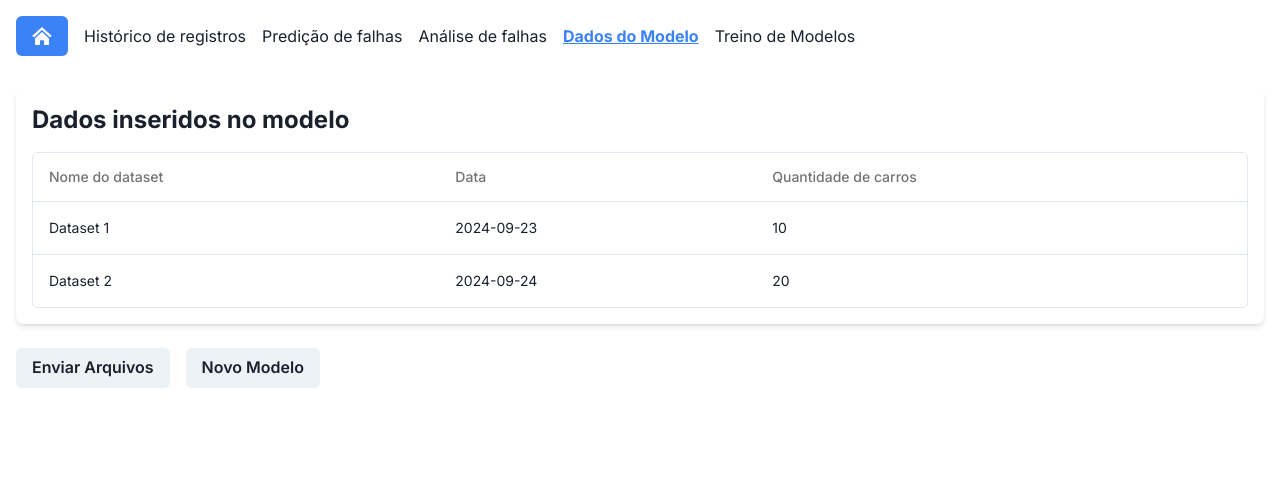
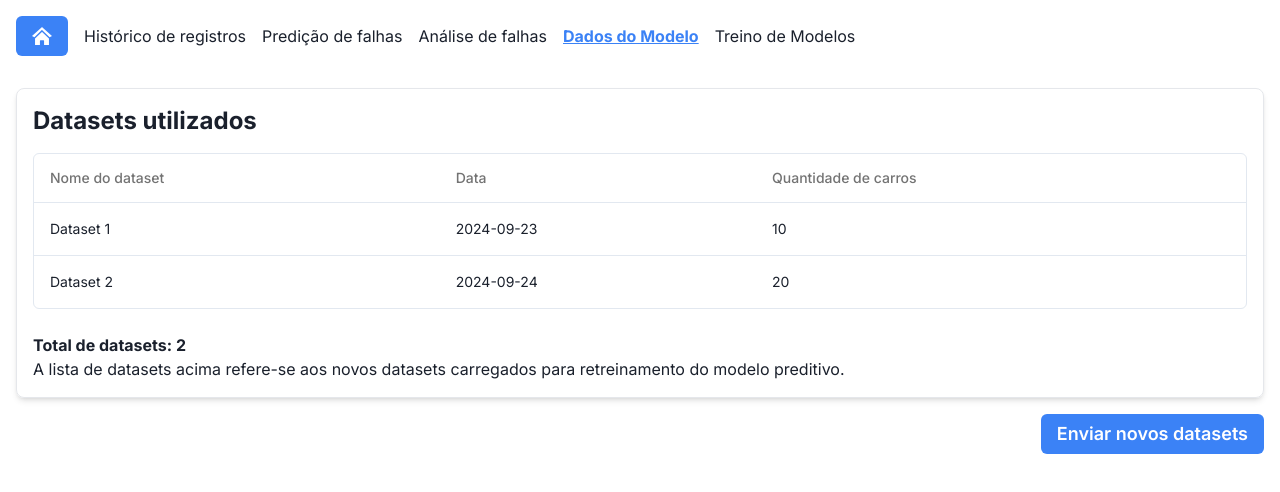
Before and after one commit to Inteli-College/2024-2A-T08-EC07-G05, a Next.js app in the folder src/frontend/: page /data in a window 1280 px wide. Shown: the top 492 px of the page. Built offline with nearby package versions, Linux system fonts and the light colour scheme.

Commit message:
fix: final data page stylization

```diff
--- a/src/frontend/src/app/data/page.jsx
+++ b/src/frontend/src/app/data/page.jsx
@@ -1,22 +1,11 @@
-"use client";  // Make sure it's at the top
-
+"use client";
 
 import React, { useState } from "react";
 import NavBar from "@/components/navBar";
-
 import {
   Box,
-  Heading,
   Text,
-  Table,
-  Thead,
-  Tbody,
-  Tr,
-  Th,
-  Td,
-  TableContainer,
   Button,
-  Card,
   Input,
   Modal,
   ModalOverlay,
@@ -25,7 +14,6 @@ import {
   ModalBody,
   ModalFooter,
   useDisclosure,
-  Stack,
   Alert,
   AlertIcon,
   AlertTitle,
@@ -34,14 +22,13 @@ import {
 import { DataTable } from "@/components/ui/data-table";
 
 function DataPage() {
-  const { isOpen, onOpen, onClose } = useDisclosure(); // Chakra UI modal hook
-  const [datasets, setDatasets] = useState([
+  const { isOpen, onOpen, onClose } = useDisclosure();
+  const [datasets] = useState([
     { datasetName: "Dataset 1", date: "2024-09-23", numberOfRows: 10 },
     { datasetName: "Dataset 2", date: "2024-09-24", numberOfRows: 20 },
   ]);
-
   const [files, setFiles] = useState({ falhas: null, resultados: null, status: null });
-  const [isSubmitted, setIsSubmitted] = useState(false); // Track if files are uploaded successfully
+  const [isSubmitted, setIsSubmitted] = useState(false);
 
   const handleFileChange = (event, fileType) => {
     setFiles({ ...files, [fileType]: event.target.files ? event.target.files[0] : null });
@@ -49,64 +36,47 @@ function DataPage() {
 
   const handleFileUpload = () => {
     if (files.falhas && files.resultados && files.status) {
-      console.log("Falhas:", files.falhas.name);
-      console.log("Resultados:", files.resultados.name);
-      console.log("Status:", files.status.name);
-
-      // Simulate a successful file upload
-      setIsSubmitted(true); // Show confirmation
-      onClose(); // Close modal after upload
-    } else {
-      console.log("Not all files selected");
+      setIsSubmitted(true);
+      onClose();
     }
   };
 
-  // Check if all files are selected
   const isDisabled = !(files.falhas && files.resultados && files.status);
 
   const dataInfoColumns = [
-    {
-      accessorKey: "datasetName",
-      header: "Nome do dataset",
-    },
-    {
-      accessorKey: "date",
-      header: "Data",
-    },
-    {
-      accessorKey: "numberOfRows",
-      header: "Quantidade de carros",
-    },
-  ]
+    { accessorKey: "datasetName", header: "Nome do dataset" },
+    { accessorKey: "date", header: "Data" },
+    { accessorKey: "numberOfRows", header: "Quantidade de carros" },
+  ];
 
   return (
     <>
-    {/* Page heading */}
       <header>
         <NavBar />
       </header>
+
       <main className="flex flex-col min-h-screen p-4">
-        <div className="p-4 shadow-md rounded-lg">
-          <h2 className="text-2xl font-bold mb-4">Dados inseridos no modelo</h2>
-          <DataTable columns={dataInfoColumns} data={datasets}></DataTable>
+
+        <div className="p-4 shadow-md rounded-lg border border-gray-200">
+          <h2 className="text-2xl font-bold mb-4">Datasets utilizados</h2>
+          <DataTable columns={dataInfoColumns} data={datasets} />
+          <br />
+          <h3 className="font-bold">Total de datasets: {datasets.length}</h3>
+          <p>A lista de datasets acima refere-se aos novos datasets carregados para retreinamento do modelo preditivo.</p>
         </div>
 
-      <br />
+        <div className="py-4" style={{ display: "flex", gap: "10px", justifyContent: "flex-end", marginBottom: "10px" }}>
+          <Button
+            backgroundColor="#3B82F6"
+            color="white"
+            _hover={{ backgroundColor: "#2563EB" }}
+            fontSize="lg"
+            onClick={onOpen}
+          >
+            Enviar novos datasets
+          </Button>
+        </div>
 
-      {/* Button container with proper spacing */}
-      <Stack direction="row" spacing={4} justify="left" mb={6}>
-        {/* Button to open modal for file upload */}
-        <Button className="bg-blue-500 hover:bg-blue-600 text-white" onClick={onOpen}>
-          Enviar Arquivos
-        </Button>
-
-        {/* Button to go to /models page */}
-        <Button className="bg-blue-500 hover:bg-blue-600 text-white" onClick={() => (window.location.href = "/models")}>
-          Novo Modelo
-        </Button>
-      </Stack>
-
-      {/* Modal for file uploads */}
         <Modal isOpen={isOpen} onClose={onClose}>
           <ModalOverlay />
           <ModalContent>
@@ -114,40 +84,36 @@ function DataPage() {
             <ModalBody>
               <Box mb={4}>
                 <Text>Arquivo de Falhas:</Text>
-              <Input
-                type="file"
-                accept=".xlsx, .xls"
-                onChange={(event) => handleFileChange(event, "falhas")}
-                />
+                <Input type="file" accept=".xlsx, .xls" onChange={(event) => handleFileChange(event, "falhas")} />
               </Box>
               <Box mb={4}>
                 <Text>Arquivo de Resultados:</Text>
-              <Input
-                type="file"
-                accept=".xlsx, .xls"
-                onChange={(event) => handleFileChange(event, "resultados")}
-              />
+                <Input type="file" accept=".xlsx, .xls" onChange={(event) => handleFileChange(event, "resultados")} />
               </Box>
               <Box mb={4}>
                 <Text>Arquivo de Status:</Text>
-              <Input
-                type="file"
-                accept=".xlsx, .xls"
-                onChange={(event) => handleFileChange(event, "status")}
-              />
+                <Input type="file" accept=".xlsx, .xls" onChange={(event) => handleFileChange(event, "status")} />
               </Box>
             </ModalBody>
-
             <ModalFooter>
-            <Button colorScheme="blue" onClick={handleFileUpload} isDisabled={isDisabled} mr={3}>
+              <Button
+                backgroundColor="#3B82F6"
+                color="white"
+                _hover={{ backgroundColor: "#2563EB" }}
+                fontSize="sm"
+                onClick={handleFileUpload}
+                isDisabled={isDisabled}
+                mr={3}
+              >
                 Enviar Arquivos
               </Button>
-            <Button variant="ghost" onClick={onClose}>Cancelar</Button>
+              <Button variant="ghost" onClick={onClose} fontSize="sm">
+                Cancelar
+              </Button>
             </ModalFooter>
           </ModalContent>
         </Modal>
 
-      {/* Show confirmation after successful upload */}
         {isSubmitted && (
           <Alert status="success" variant="solid" mt={6}>
             <AlertIcon />
```
Lines whose indentation alone changed are shown as unchanged.
